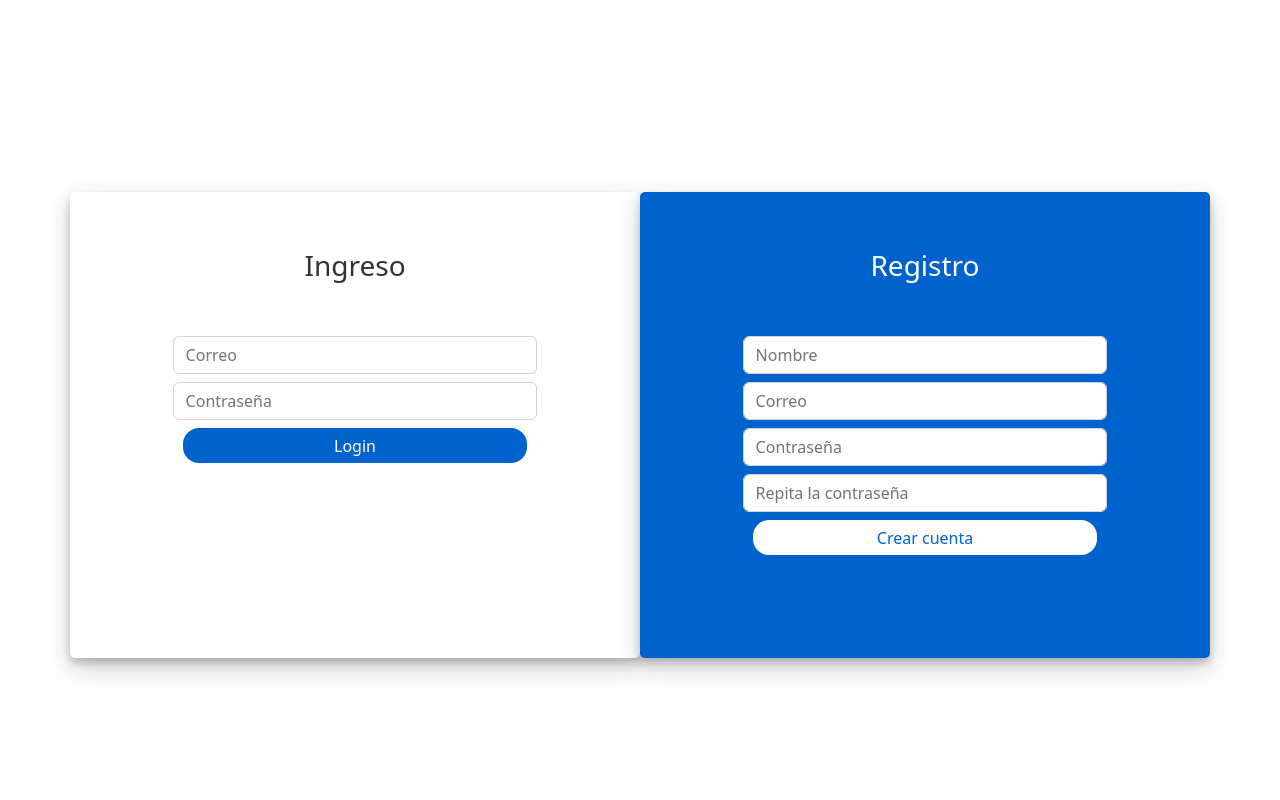
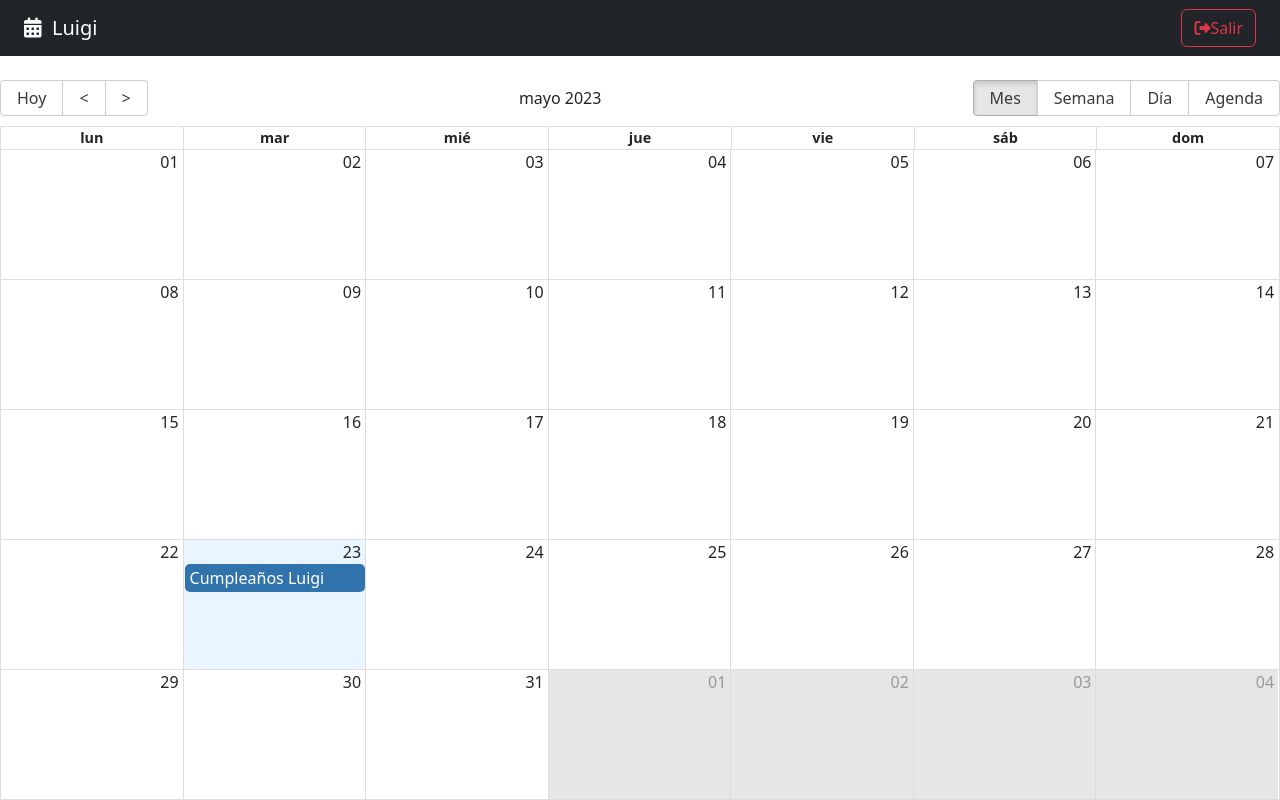
Before and after one commit to luigizuniga/react-vite-calendar-app, a React (Vite) app: page / in a window 1280 px wide. Before the commit this address led to /auth/login. Built offline with nearby package versions, Linux system fonts and the light colour scheme.

Commit message:
big calendar implement with spanish config

```diff
--- a/package.json
+++ b/package.json
@@ -9,7 +9,9 @@
     "preview": "vite preview"
   },
   "dependencies": {
+    "date-fns": "^2.30.0",
     "react": "^18.2.0",
+    "react-big-calendar": "^1.6.9",
     "react-dom": "^18.2.0",
     "react-router-dom": "^6.0.2"
   },
--- a/src/calendar/pages/CalendarPage.jsx
+++ b/src/calendar/pages/CalendarPage.jsx
@@ -1,9 +1,53 @@
+import { Calendar } from 'react-big-calendar'
+import { localizer , getMessages } from '../../helpers'
+
+import { addHours  } from 'date-fns'
 import { NavBar } from ".."
 
+import 'react-big-calendar/lib/css/react-big-calendar.css'
+
+const myEventsList =[{
+  title: "Cumpleaños Luigi",
+  notes: "This is fierst note",
+  start: new Date(),
+  end: addHours( new Date(),2),
+  bgColor:'#fafafa',
+  user: {
+    _id:'eyJhbGciOiJIUzI1NiIsInR5cCI6IkpXVCJ9',
+    name: 'Luigi'
+  }
+}]
+
 export const CalendarPage = () => {
+
+  const eventStyleGetter = ( event , start, end, isSelected ) => {
+
+    console.log({ event, start, end, isSelected });
+
+    const style = {
+      backgroundColor: '#347CF7',
+      borderRadius: '0px',
+      opacity: 0.8,
+      color: 'white'
+    }
+
+    return style;
+  }
+
   return (
       <>
         <NavBar />
+
+        <Calendar
+            culture='es'
+            localizer={ localizer }
+            events={ myEventsList }
+            startAccessor="start"
+            endAccessor="end"
+            style={{ height: 'calc( 100vh - 80px )'}}
+            messages={ getMessages() }
+            eventPropGetter={eventStyleGetter}
+        />
       </>
   )
 }
--- /dev/null
+++ b/src/helpers/calendarLocalizer.js
@@ -0,0 +1,16 @@
+import { dateFnsLocalizer } from 'react-big-calendar'
+import { format, parse, startOfWeek, getDay } from 'date-fns'
+// import enUS from 'date-fns/locale/en-US'
+import esES from 'date-fns/locale/es'
+
+const locales = {
+    'es': esES,
+}
+
+export const localizer = dateFnsLocalizer({
+  format,
+  parse,
+  startOfWeek,
+  getDay,
+  locales,
+});
--- /dev/null
+++ b/src/helpers/getMessages.js
@@ -0,0 +1,17 @@
+export const getMessages = () => {
+    return {
+        allDay: 'Todo el día',
+        previous: '<',
+        next: '>',
+        today: 'Hoy',
+        month: 'Mes',
+        week: 'Semana',
+        day: 'Día',
+        agenda: 'Agenda',
+        date: 'Fecha',
+        time: 'Hora',
+        event: 'Evento',
+        noEventsInRange: 'No hay eventos en este rango',
+        showMore: total => `+ Ver más (${total})`
+    }
+};
--- /dev/null
+++ b/src/helpers/index.js
@@ -0,0 +1,2 @@
+export * from './calendarLocalizer';
+export * from './getMessages';
--- a/src/router/AppRouter.jsx
+++ b/src/router/AppRouter.jsx
@@ -10,7 +10,7 @@
   return (
         <Routes>
             {
-                ( authStatus === 'not-authenticated')
+                ( authStatus === 'authenticated')
                 ?   <Route path="/auth/*" element={ <LoginPage />}/>
                 :   <Route path="/*" element={ <CalendarPage />}/>
             }
```
